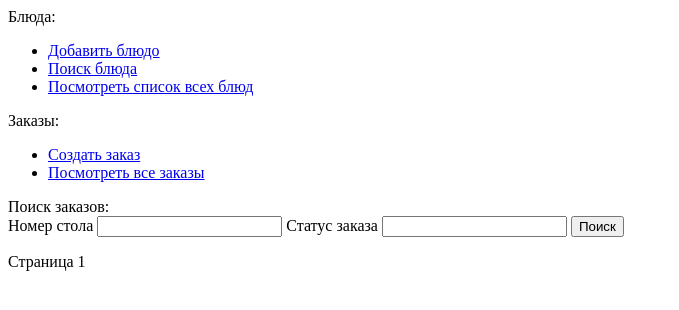
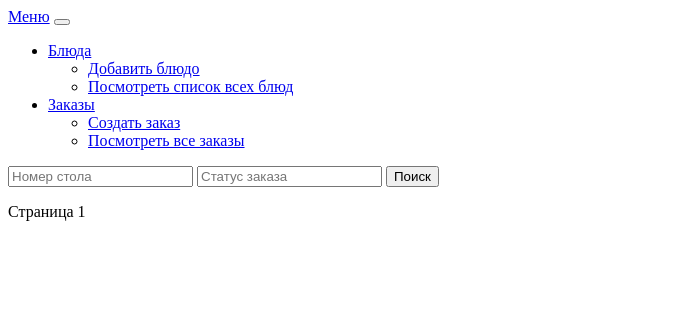
Before and after one commit to JuryReimis/order_management_system_django, a Django app: page /carte/all-dishes/ in a window 1280 px wide. Shown: the top 310 px of the page, without its empty margins (0-679 px from the left). Run offline with Django 5.2, Linux system fonts and the light colour scheme; data that the repository does not hold is empty; parts of the project's set-up code (start-up, migrations or seed data) failed here and were passed over.

Commit message:
Добавлены стили для страницы навигации

```diff
--- a/order_management_system_django/templates/navigation.html
+++ b/order_management_system_django/templates/navigation.html
@@ -1,34 +1,46 @@
-<div>
-    <span>Блюда: </span>
-    <ul>
-        <li>
-            <a href="{% url 'carte:create_dish' %}">Добавить блюдо</a>
+<nav class="navbar navbar-expand-lg navbar-light bg-light">
+    <div class="container-fluid">
+        <a class="navbar-brand" href="#">Меню</a>
+
+        <button class="navbar-toggler" type="button" data-bs-toggle="collapse" data-bs-target="#navbarNav"
+                aria-controls="navbarNav" aria-expanded="false" aria-label="Toggle navigation">
+            <span class="navbar-toggler-icon"></span>
+        </button>
+
+        <div class="collapse navbar-collapse" id="navbarNav">
+            <ul class="navbar-nav me-auto mb-2 mb-lg-0">
+                <li class="nav-item dropdown">
+                    <a class="nav-link dropdown-toggle" href="#" id="dishesDropdown" role="button"
+                       data-bs-toggle="dropdown" aria-expanded="false">
+                        Блюда
+                    </a>
+                    <ul class="dropdown-menu" aria-labelledby="dishesDropdown">
+                        <li><a class="dropdown-item" href="{% url 'carte:create_dish' %}">Добавить блюдо</a></li>
+                        <li><a class="dropdown-item" href="{% url 'carte:get_all_dishes' %}">Посмотреть список всех
+                            блюд</a></li>
+                    </ul>
                 </li>
-        <li>
-            <a href="/">Поиск блюда</a>
+
+                <li class="nav-item dropdown">
+                    <a class="nav-link dropdown-toggle" href="#" id="ordersDropdown" role="button"
+                       data-bs-toggle="dropdown" aria-expanded="false">
+                        Заказы
+                    </a>
+                    <ul class="dropdown-menu" aria-labelledby="ordersDropdown">
+                        <li><a class="dropdown-item" href="{% url 'orders:create_order' %}">Создать заказ</a></li>
+                        <li><a class="dropdown-item" href="{% url 'orders:get_all_orders' %}">Посмотреть все заказы</a>
                         </li>
-        <li>
-            <a href="{% url 'carte:get_all_dishes' %}">Посмотреть список всех блюд</a>
+                    </ul>
                 </li>
             </ul>
 
-    <span>Заказы: </span>
-    <ul>
-        <li>
-            <a href="{% url 'orders:create_order' %}">Создать заказ</a>
-        </li>
-        <li>
-            <a href="{% url 'orders:get_all_orders' %}">Посмотреть все заказы</a>
-        </li>
-    </ul>
-    <div>
-        <span>Поиск заказов: </span>
-        <form method="get" action="{% url 'orders:order_search' %}">
-            <label for="table">Номер стола</label>
-            <input id="table" name="table">
-            <label for="status">Статус заказа</label>
-            <input id="status" name="status">
-            <button>Поиск</button>
+            <form class="d-flex" method="get" action="{% url 'orders:order_search' %}">
+                <div class="input-group">
+                    <input type="text" class="form-control" id="table" name="table" placeholder="Номер стола">
+                    <input type="text" class="form-control" id="status" name="status" placeholder="Статус заказа">
+                    <button class="btn btn-outline-success" type="submit">Поиск</button>
+                </div>
             </form>
         </div>
     </div>
+</nav>
```
Lines whose indentation alone changed are shown as unchanged.
